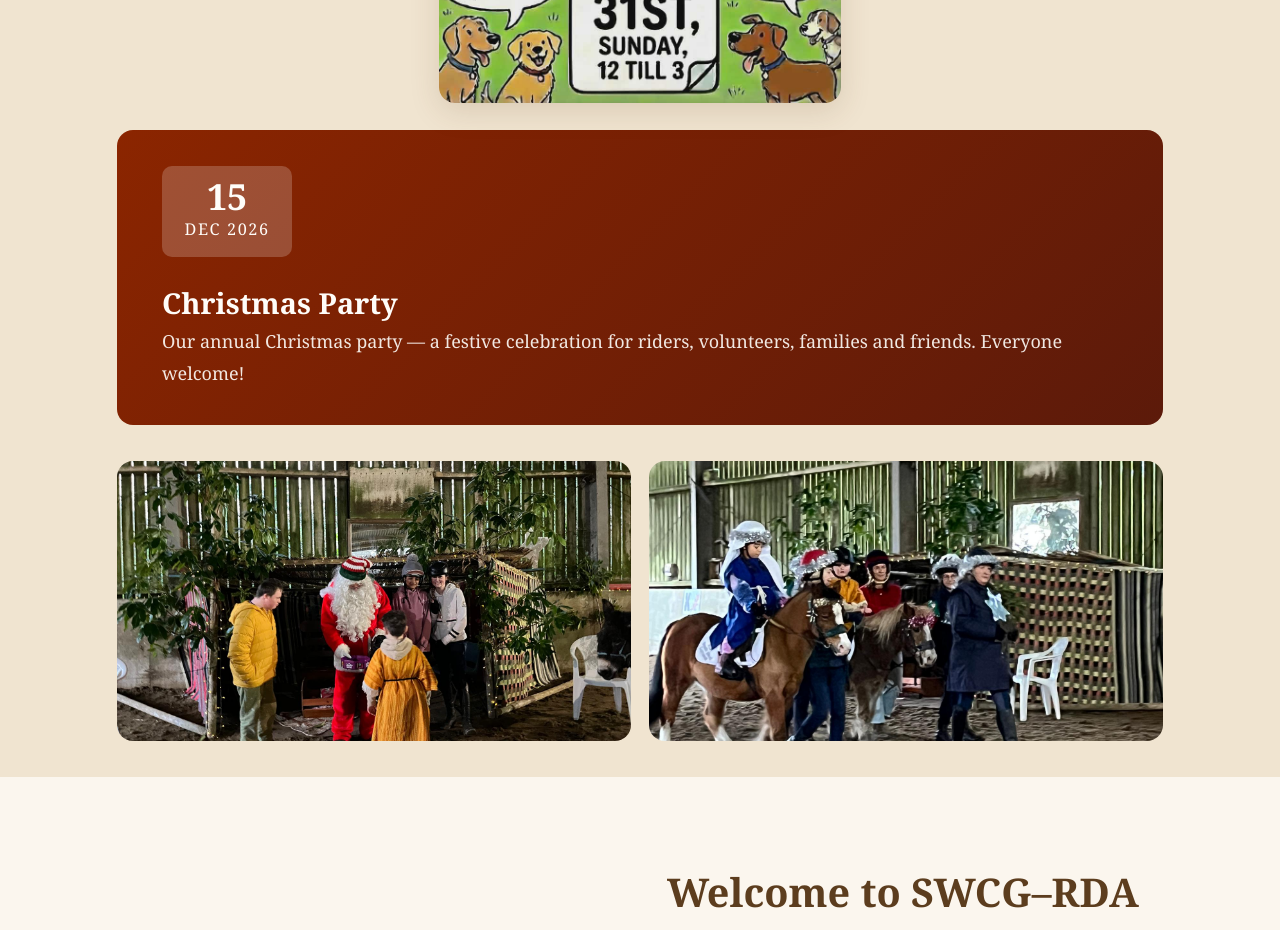
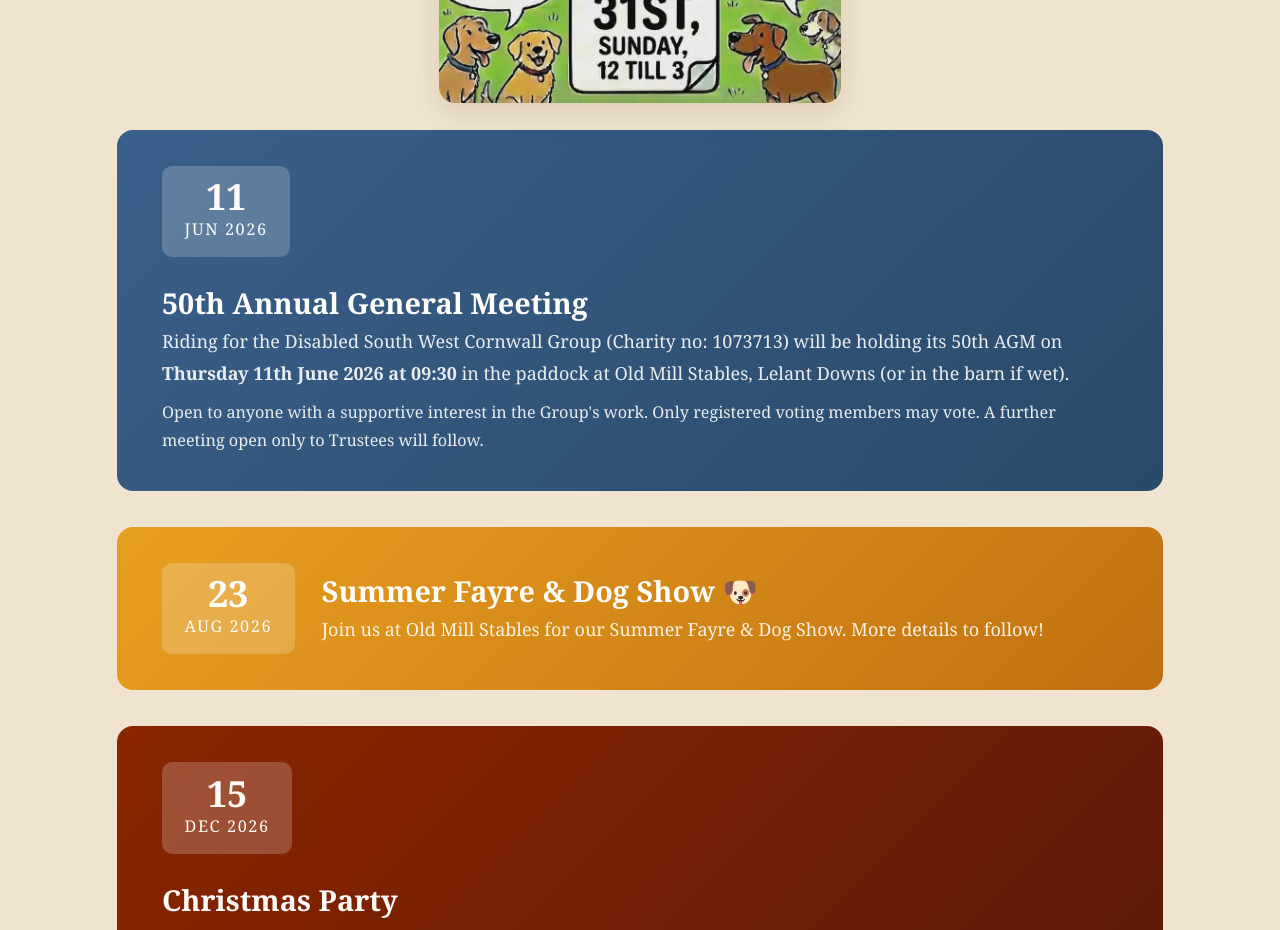
Before and after one commit to sunholo-data/rdasouthwestgroup, a plain HTML site: page index.html in a window 1280 px wide. Shown: the part 2080-3010 px from the top of the page. Drawn offline with Linux system fonts and the light colour scheme.

Commit message:
SWCG-RDA: add Summer Fayre & Dog Show (23 Aug) and 50th AGM (11 Jun) events
Co-Authored-By: Claude Sonnet 4.6 <noreply@anthropic.com>

```diff
--- a/index.html
+++ b/index.html
@@ -1228,6 +1228,29 @@ section:nth-child(even) {
           <a href="media/dogshow.jpeg" target="_blank" rel="noopener" aria-label="View full Fun Dog Show poster">
             <img src="media/dogshow.jpeg" alt="Fun Dog Show poster — Sunday 31st May, 12 till 3 at Bark Bosence Agility Park TR27 6AL. Classes: Prettiest Bitch, Handsome Boy, Musical Mats, Bob's Rocks, All Comers, Big Dogs, Little Dogs, Biscuit and Spoon Race, Bark Bosence Champion, Solid/Multicolor, Best in Show, Reserve Best in Show. £1 per class entry. Free parking, cafe, tombola, cake stalls — raising funds for the RDA." loading="lazy" style="max-width: 100%; height: auto; max-height: 600px; border-radius: var(--radius); box-shadow: 0 8px 30px var(--shadow);">
           </a>
+        </div>
+
+        <div class="event-banner" aria-label="Upcoming AGM" style="background: linear-gradient(135deg, #3A5F8A 0%, #2A4A6A 100%); margin-top: 1.5rem;">
+          <div class="event-date" aria-label="11th June 2026">
+            <div class="day">11</div>
+            <div class="month">Jun 2026</div>
+          </div>
+          <div>
+            <h3>50th Annual General Meeting</h3>
+            <p>Riding for the Disabled South West Cornwall Group (Charity no: 1073713) will be holding its 50th AGM on <strong>Thursday 11th June 2026 at 09:30</strong> in the paddock at Old Mill Stables, Lelant Downs (or in the barn if wet).</p>
+            <p style="margin-top: 0.5rem; font-size: 0.9rem;">Open to anyone with a supportive interest in the Group's work. Only registered voting members may vote. A further meeting open only to Trustees will follow.</p>
+          </div>
+        </div>
+
+        <div class="event-banner" aria-label="Upcoming Summer Fayre and Dog Show" style="background: linear-gradient(135deg, #E8A020 0%, #C07010 100%); margin-top: 1.5rem;">
+          <div class="event-date" aria-label="23rd August 2026">
+            <div class="day">23</div>
+            <div class="month">Aug 2026</div>
+          </div>
+          <div>
+            <h3>Summer Fayre &amp; Dog Show &#x1F436;</h3>
+            <p>Join us at Old Mill Stables for our Summer Fayre &amp; Dog Show. More details to follow!</p>
+          </div>
         </div>
 
         <div class="event-banner" aria-label="Upcoming Christmas event" style="background: linear-gradient(135deg, #8B2500 0%, #5C1A0A 100%); margin-top: 1.5rem;">
```
